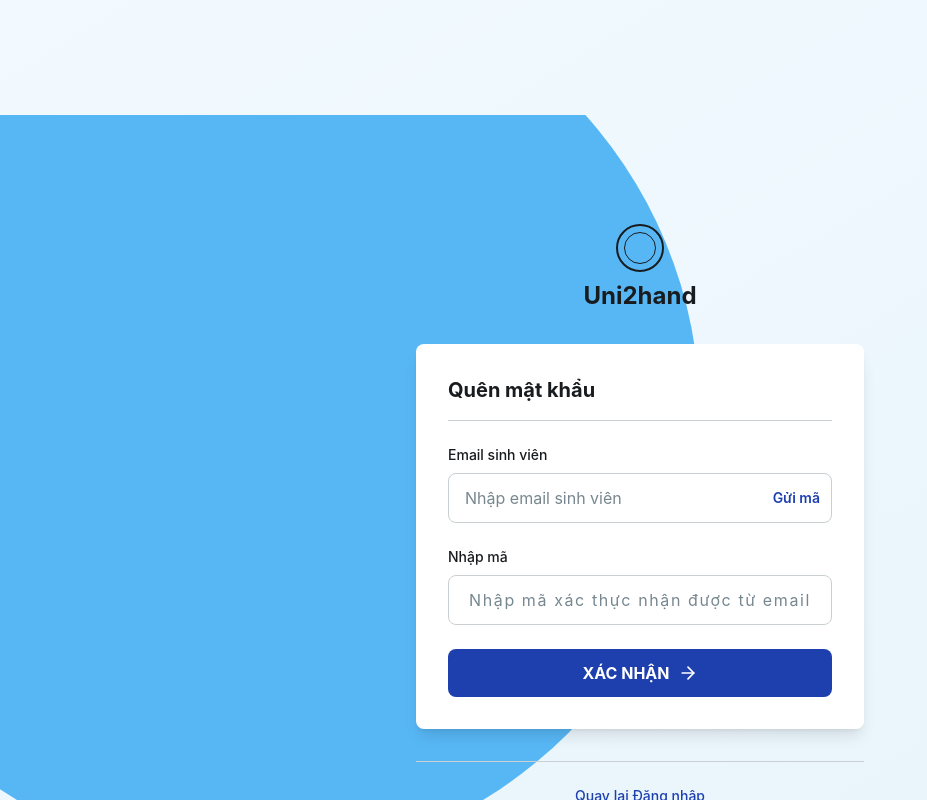
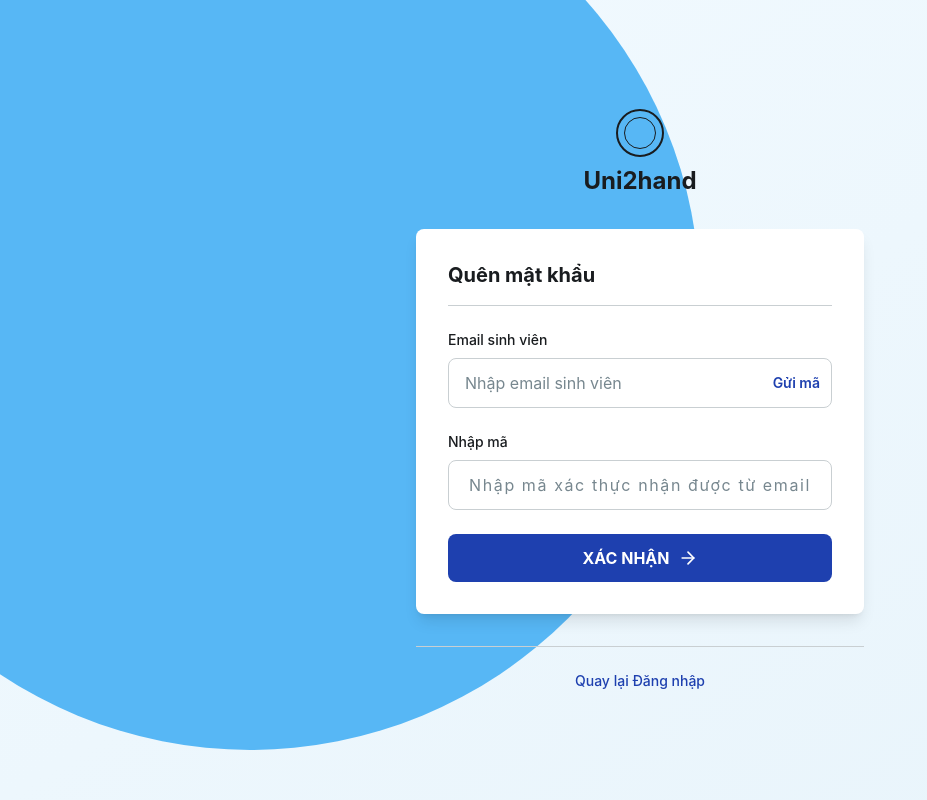
Before and after one commit to MrCopperrrr/Secondhand_Ecommerce, a React (Vite) app in the folder client/: page /forgot-password in a window 1280 px wide. Shown: the top 800 px of the page, without its empty margins (0-927 px from the left). Built offline with nearby package versions, Linux system fonts and the light colour scheme.

Commit message:
feat: hide navbar and footer on auth pages and implement route-based layout

```diff
--- a/client/src/App.tsx
+++ b/client/src/App.tsx
@@ -1,4 +1,4 @@
-import { BrowserRouter as Router, Routes, Route } from 'react-router-dom';
+import { BrowserRouter as Router, Routes, Route, useLocation } from 'react-router-dom';
 import Navbar from './components/common/Navbar';
 import Footer from './components/common/Footer';
 
@@ -15,11 +15,14 @@ import ProductDetail from './pages/shop/ProductDetail';
 import CreateProduct from './pages/seller/CreateProduct';
 import Chat from './pages/communication/Chat';
 
-const App: React.FC = () => {
+const AppContent: React.FC = () => {
+  const location = useLocation();
+  const authPaths = ['/login', '/register', '/forgot-password'];
+  const isAuthPage = authPaths.includes(location.pathname);
+
   return (
-    <Router>
     <div className="app-container flex flex-col min-h-screen bg-gray-50">
-        <Navbar />
+      {!isAuthPage && <Navbar />}
 
       <main className="flex-grow">
         <Routes>
@@ -33,8 +36,15 @@ const App: React.FC = () => {
         </Routes>
       </main>
 
-        <Footer />
+      {!isAuthPage && <Footer />}
     </div>
+  );
+};
+
+const App: React.FC = () => {
+  return (
+    <Router>
+      <AppContent />
     </Router>
   );
 }
```
Lines whose indentation alone changed are shown as unchanged.
